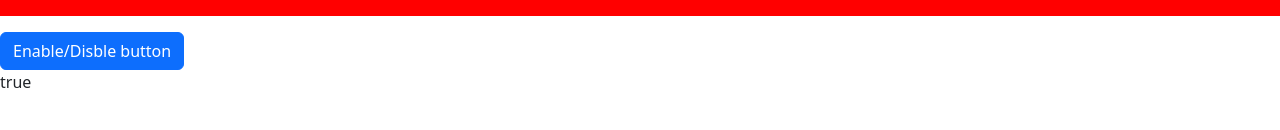
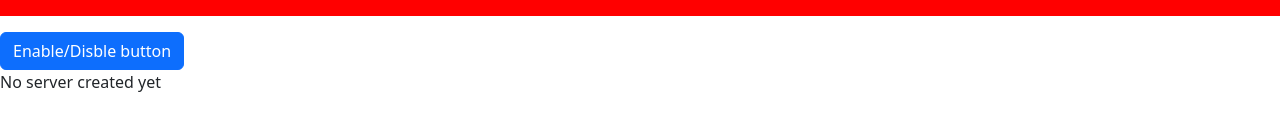
Before and after one commit to M97Chahboun/learning_angular, an Angular app: page / in a window 1280 px wide. Shown: the part 514-644 px from the top of the page. Built offline with nearby package versions, Linux system fonts and the light colour scheme.

Commit message:
Added onClick to button (Event Binding)

```diff
--- a/src/app/button-disabled/button-disabled.component.html
+++ b/src/app/button-disabled/button-disabled.component.html
@@ -1,2 +1,2 @@
-<button class="btn btn-primary" [disabled]="!buttonStatus">Enable/Disble button</button>
-<p [innerHTML]="buttonStatus"></p>
+<button (click)="onCreateServer()" class="btn btn-primary" [disabled]="!buttonStatus">Enable/Disble button</button>
+<p [innerHTML]="serverCreationStatus"></p>
--- a/src/app/button-disabled/button-disabled.component.ts
+++ b/src/app/button-disabled/button-disabled.component.ts
@@ -7,9 +7,14 @@ import { Component } from '@angular/core';
 })
 export class ButtonDisabledComponent {
 buttonStatus = false;
+serverCreationStatus = "No server created yet";
+
 constructor(){
   setTimeout(() => {
     this.buttonStatus = true;
   }, 2000);
 }
+onCreateServer(){
+  this.serverCreationStatus = "Server Was Created !";
 }
+}
```
